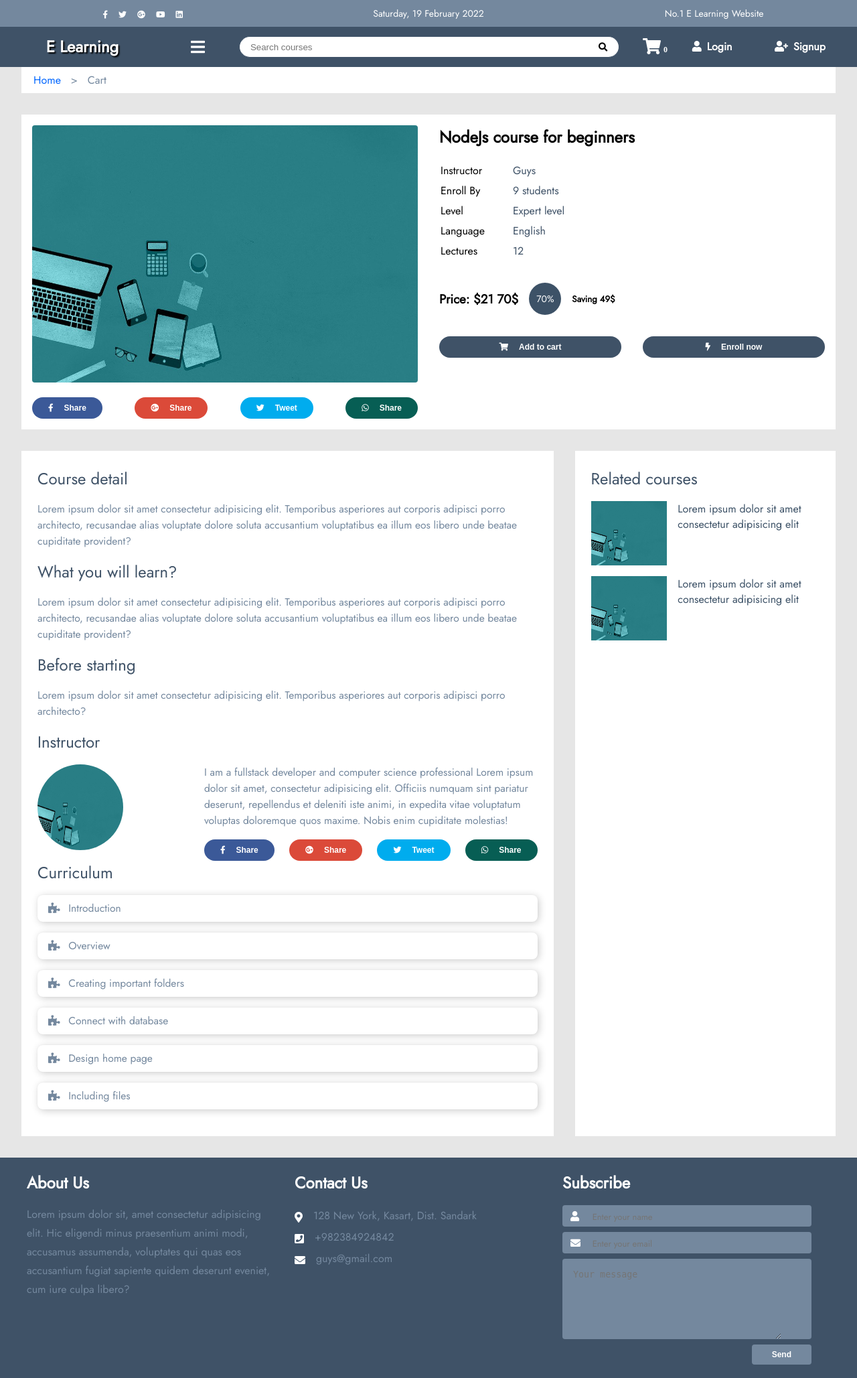
After one commit to GuysKapen/ELearningPHP, a PHP site: page /course_detail.php in a window 1280 px wide. The commit adds this page. Shown: the whole page at 67% size. Run offline with PHP 8.4, Linux system fonts and the light colour scheme; data that the repository does not hold is empty; some libraries are stand-ins or nearby versions.

Commit message:
Design course detail

```diff
--- /dev/null
+++ b/course_detail.php
@@ -0,0 +1,169 @@
+<!DOCTYPE html>
+<html lang="en">
+
+<head>
+    <meta charset="UTF-8">
+    <meta http-equiv="X-UA-Compatible" content="IE=edge">
+    <meta name="viewport" content="width=device-width, initial-scale=1.0">
+    <title>E Learning | Course</title>
+    <link rel="stylesheet" href="css/style.css" />
+    <link rel="stylesheet" href="https://cdnjs.cloudflare.com/ajax/libs/font-awesome/5.8.2/css/all.min.css" />
+</head>
+
+<body>
+
+    <?php include("inc/header.php") ?>
+    <div id="wrap">
+        <div id="crumb">
+            <span><a href="index.php">Home</a></span>
+            <span>></span>
+            <span>Cart</span>
+        </div>
+        <div id="course" class="flex">
+            <div id="course-left">
+                <img src="imgs/courses/course_1.jpg" alt="Course 1">
+                <div class="mt-2 flex space-between">
+                    <button class="bg-f primary-btn bg-f"><i class="fab fa-facebook-f mr-2"></i>Share</button>
+                    <button class="primary-btn bg-gp"><i class="fab fa-google-plus mr-2"></i>Share</button>
+                    <button class="primary-btn bg-tw"><i class="fab fa-twitter mr-2"></i>Tweet</button>
+                    <button class="primary-btn bg-wa"><i class="fab fa-whatsapp mr-2"></i>Share</button>
+                </div>
+            </div>
+            <div id="course-right">
+                <h2>NodeJs course for beginners</h2>
+                <table class="mt-2">
+                    <tr>
+                        <td>Instructor</td>
+                        <td>Guys</td>
+                    </tr>
+                    <tr>
+                        <td>Enroll By</td>
+                        <td>9 students</td>
+                    </tr>
+                    <tr>
+                        <td>Level</td>
+                        <td>Expert level</td>
+                    </tr>
+                    <tr>
+                        <td>Language</td>
+                        <td>English</td>
+                    </tr>
+                    <tr>
+                        <td>Lectures</td>
+                        <td>12</td>
+                    </tr>
+                </table>
+                <div id="price" class="mt-4 flex items-center">
+                    <h3 class="mr-2">Price: $21 <span>70$</span></h3>
+                    <div class="mr-2 bubble">70%</div>
+                    <h5>Saving 49$</h5>
+                </div>
+                <div class="mt-4">
+                    <form action="">
+                        <div class="flex">
+                            <button class="primary-btn mr-2 w-full"><i class="fa fa-shopping-cart mr-2"></i>Add to cart</button>
+                            <button class="primary-btn ml-2 w-full"><a href="" class="text-white decorate-none"><i class="fa fa-bolt mr-2"></i>Enroll now</a></button>
+                        </div>
+                    </form>
+                </div>
+            </div>
+
+        </div>
+        <div id="detail" class="flex">
+            <div class="w-8/12 pr-2">
+                <div id="desc" class="bg-white w-full">
+                    <h2>Course detail</h2>
+                    <p class="mt-2">Lorem ipsum dolor sit amet consectetur adipisicing elit. Temporibus asperiores aut corporis adipisci porro architecto, recusandae alias voluptate dolore soluta accusantium voluptatibus ea illum eos libero unde beatae cupiditate provident?</p>
+                    <h2 class="mt-2">What you will learn?</h2>
+                    <p class="mt-2">Lorem ipsum dolor sit amet consectetur adipisicing elit. Temporibus asperiores aut corporis adipisci porro architecto, recusandae alias voluptate dolore soluta accusantium voluptatibus ea illum eos libero unde beatae cupiditate provident?</p>
+                    <h2 class="mt-2">Before starting</h2>
+                    <p class="mt-2">Lorem ipsum dolor sit amet consectetur adipisicing elit. Temporibus asperiores aut corporis adipisci porro architecto?</p>
+                    <div>
+                        <h2 class="mt-2">Instructor</h2>
+                        <div class="flex space-between mt-2">
+                            <img src="imgs/courses/course_1.jpg" alt="" class="w-full">
+                            <div class="w-8/12">
+                                <p>I am a fullstack developer and computer science professional Lorem ipsum dolor sit amet, consectetur adipisicing elit. Officiis numquam sint pariatur deserunt, repellendus et deleniti iste animi, in expedita vitae voluptatum voluptas doloremque quos maxime. Nobis enim cupiditate molestias!</p>
+                                <div class="mt-2 flex space-between">
+                                    <button class="bg-f primary-btn bg-f"><i class="fab fa-facebook-f mr-2"></i>Share</button>
+                                    <button class="primary-btn bg-gp"><i class="fab fa-google-plus mr-2"></i>Share</button>
+                                    <button class="primary-btn bg-tw"><i class="fab fa-twitter mr-2"></i>Tweet</button>
+                                    <button class="primary-btn bg-wa"><i class="fab fa-whatsapp mr-2"></i>Share</button>
+                                </div>
+                            </div>
+                        </div>
+                    </div>
+
+                    <div id="curr">
+                        <h2>Curriculum</h2>
+                        <ul>
+                            <li>
+                                <p>
+                                    <i class="fa fa-puzzle-piece mr-1"></i>
+                                    Introduction
+                                </p>
+                            </li>
+                            <li>
+                                <p>
+                                    <i class="fa fa-puzzle-piece mr-1"></i>
+                                    Overview
+                                </p>
+                            </li>
+                            <li>
+                                <p>
+                                    <i class="fa fa-puzzle-piece mr-1"></i>
+                                    Creating important folders
+                                </p>
+                            </li>
+                            <li>
+                                <p>
+                                    <i class="fa fa-puzzle-piece mr-1"></i>
+                                    Connect with database
+                                </p>
+                            </li>
+                            <li>
+                                <p>
+                                    <i class="fa fa-puzzle-piece mr-1"></i>
+                                    Design home page
+                                </p>
+                            </li>
+                            <li>
+                                <p>
+                                    <i class="fa fa-puzzle-piece mr-1"></i>
+                                    Including files
+                                </p>
+                            </li>
+                        </ul>
+                    </div>
+
+                </div>
+            </div>
+            <div class="w-4/12 pl-2">
+                <div id="rel" class="bg-white w-full h-full">
+                    <h2>Related courses</h2>
+                    <div class="mt-2">
+                        <ul class="list-none">
+                            <li class="mt-2">
+                                <a href="" class="decorate-none flex hover:opacity-0.8">
+                                    <img src="imgs/courses/course_1.jpg" alt="" class="w-4/12 h-24">
+                                    <p class="ml-2 text-title-fade">Lorem ipsum dolor sit amet consectetur adipisicing elit</p>
+                                </a>
+                            </li>
+
+                            <li class="mt-2">
+                                <a href="" class="decorate-none flex hover:opacity-0.8">
+                                    <img src="imgs/courses/course_1.jpg" alt="" class="w-4/12 h-24">
+                                    <p class="ml-2 text-title-fade">Lorem ipsum dolor sit amet consectetur adipisicing elit</p>
+                                </a>
+                            </li>
+                        </ul>
+                    </div>
+                </div>
+            </div>
+        </div>
+    </div>
+    <?php include("inc/footer.php") ?>
+
+</body>
+
+</html>
--- a/css/style.css
+++ b/css/style.css
@@ -10,20 +10,76 @@
     margin-top: 1rem;
 }
 
+.mr-1 {
+    margin-right: 0.5rem;
+}
+
+.mt-4 {
+    margin-top: 2rem;
+}
+
 .mr-2 {
     margin-right: 1rem;
+}
+
+.ml-2 {
+    margin-left: 1rem;
+}
+
+.w-8\/12 {
+    width: 66.66%;
+}
+
+.h-full {
+    height: 100%;
+}
+
+.h-24 {
+    height: 6rem;
 }
 
 .pl-2 {
     padding-left: 1rem;
 }
 
+.pr-2 {
+    padding-right: 1rem;
+}
+
+.p-4 {
+    padding: 1.5rem;
+}
+
+.w-full {
+    width: 100%;
+}
+
+.w-4\/12 {
+    width: 33.33%;
+}
+
 .decorate-none {
     text-decoration: none;
 }
 
+.list-none {
+    list-style: none;
+}
+
 .text-danger {
     color: rgb(233, 41, 41);
+}
+
+.text-title-fade {
+    color: #3d5267;
+}
+
+.hover\:opacity-0\.8:hover {
+    opacity: 0.8;
+}
+
+.bg-white {
+    background: #fff;
 }
 
 .text-white {
@@ -46,6 +102,7 @@
     align-items: center;
 }
 
+
 .primary-btn {
     outline: none;
     background: #3f5267;
@@ -56,6 +113,35 @@
     font-size: 12px;
     font-weight: 900;
     border-radius: 32px;
+    cursor: pointer;
+}
+
+
+.bg-f {
+    background: #3b5998;
+}
+
+.bg-gp {
+    background: #db4a39;
+}
+
+.bg-tw {
+    background: #00acee;
+}
+
+.bg-wa {
+    background: #075e54;
+}
+
+.bubble {
+    border-radius: 2rem;
+    width: 3rem;
+    height: 3rem;
+    text-align: center;
+    line-height: 3rem;
+    background: #3d5267;
+    color: #fff;
+    font-size: 0.875rem;
 }
 
 body {
@@ -69,6 +155,7 @@ body {
     background: #3f5267;
     top: 0;
     position: fixed;
+    z-index: 999;
 }
 
 #wrap {
@@ -707,8 +794,7 @@ body {
 }
 
 #crumb {
-    width: 92%;
-    margin: 0 auto 2rem;
+    margin: 0 2rem;
     padding: 0.5rem;
     background: #fff;
 }
@@ -724,3 +810,88 @@ body {
     color: #06f;
     margin-left: 0.5rem;
 }
+
+#course-left {
+    width: 100%;
+    padding: 1rem;
+    margin: 2rem 0 2rem 2rem;
+    background: #fff;
+    flex-grow: 1;
+}
+
+#course-left img {
+    width: 100%;
+    height: 24rem;
+    border-radius: 0.25rem;
+}
+
+#course-right {
+    width: 100%;
+    background: #fff;
+    flex-grow: 1;
+    padding: 1rem;
+    margin: 2rem 2rem 2rem 0;
+}
+
+#course-right table tr td {
+    height: 1.75rem;
+    padding-right: 2.5rem;
+}
+
+#course-right table tr td:nth-child(2) {
+    color: #3f5267;
+}
+
+#detail {
+    margin: auto 2rem 2rem;
+}
+
+#desc {
+    padding: 1.5rem;
+}
+
+#desc h2 {
+    color: #3f5267;
+    font-weight: normal;
+}
+
+#desc p {
+    color: #74889e;
+    font-size: 1.25rem;
+    line-height: 1.5rem;
+    font-size: 0.975rem;
+}
+
+#desc img {
+    width: 8rem;
+    height: 8rem;
+    border-radius: 100%;
+}
+
+#curr ul {
+    list-style: none;
+}
+
+#curr ul li {
+    width: 100%;
+    height: 40px;
+    background: #fff;
+    border-radius: 0.5rem;
+    margin: 1rem auto;
+    box-shadow: 2px 2px 12px rgba(0, 0, 0, 0.2),
+    0px 0px 2px rgba(0, 0, 0, 0.05);
+}
+
+#curr ul li p {
+    line-height: 40px;
+    margin-left: 1rem;
+}
+
+#rel {
+    padding: 1.5rem;
+}
+
+#rel h2 {
+    color: #3f5267;
+    font-weight: normal;
+}
```
Also changed, not shown: cart.php (+8 -3 lines).
